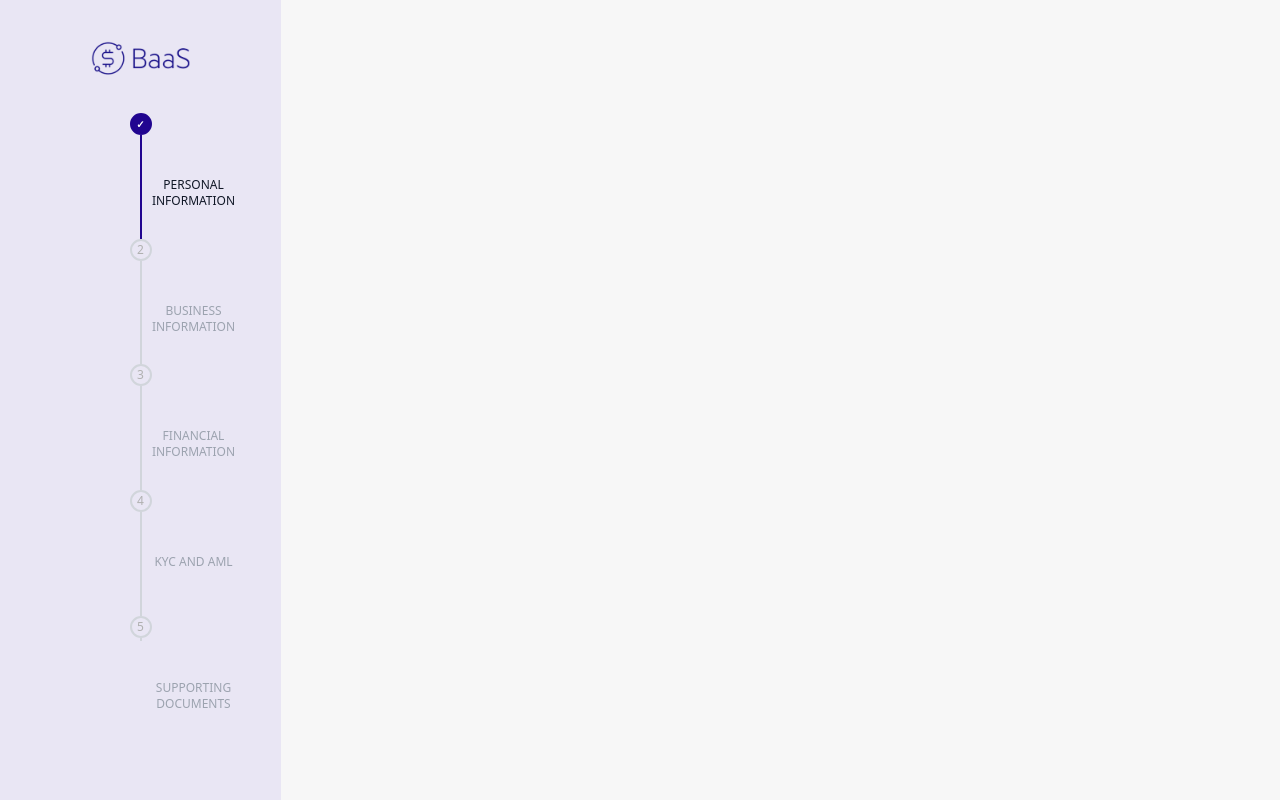
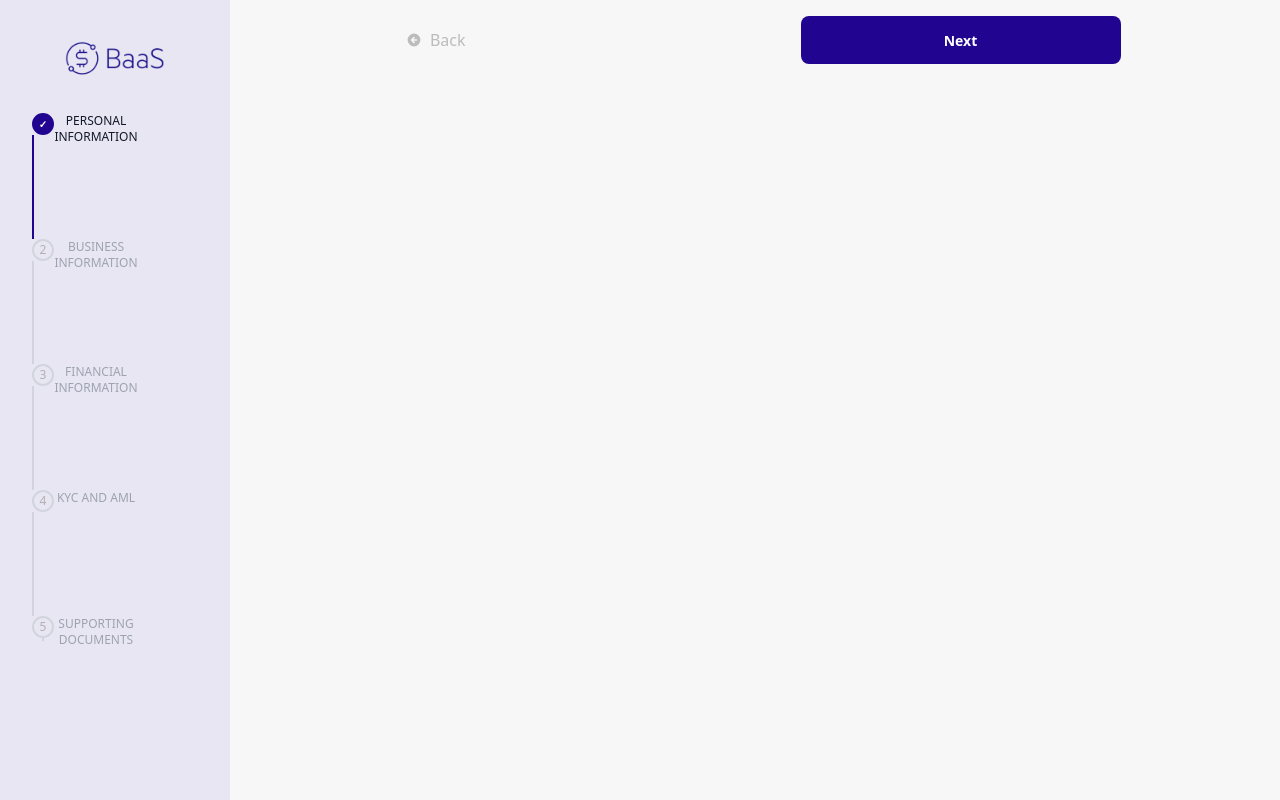
Before and after one commit to olukunle-abolade/BaaSNGWeb, a Next.js app: page /auth/profile in a window 1280 px wide. Built offline with nearby package versions, Linux system fonts and the light colour scheme.

Commit message:
profile: Stepper naviation control UI implementation

```diff
--- a/src/app/auth/profile/page.tsx
+++ b/src/app/auth/profile/page.tsx
@@ -40,7 +40,7 @@ const Profile = () => {
     newStep > 0 && newStep <= steps.length && setCurrentStep(newStep);
   }
   return (
-    <div className='w-full h-screen '>
+    <div className='w-full h-screen flex '>
       {/* sidbar */}
       <div className='w-[17.563rem] h-screen bg-p50'>
         <div className="flex items-center justify-center pt-10">
@@ -59,7 +59,14 @@ const Profile = () => {
             currentStep = {currentStep}
           />
         </div>
-
+      </div>
+      <div className='w-full'>
+        {/* Navigation control */}
+        <StepperControl
+          handleClick = {handleClick}
+          currentStep = {currentStep}
+          steps = {steps}
+        />
       </div>
     </div>
   )
--- a/src/components/stepper/Stepper.tsx
+++ b/src/components/stepper/Stepper.tsx
@@ -72,7 +72,7 @@ const Stepper: FC<IStepper> = ({steps, currentStep}) => {
 
   const displaySteps = newStep.map((step: any, index: number) => {
     return (
-      <div key={index} className={ index !== newStep.length - 1 ? "w-full h-[70vh] flex flex-col items-center" : 'flex flex-col items-center'}>
+      <div key={index} className={ index !== newStep.length - 1 ? "w-full h-[70vh] flex flex-col items-start" : 'flex flex-col items-center'}>
         <div className="relative flex  items-center text-n60 text-xs">
           <div className={`w-[22px] h-[22px] flex items-center justify-center  rounded-full transition duration-500 ease-in-out border-2 border-gray-300 ${step.selected ? "bg-kprimary text-white font-semibold border border-kprimary": ""}`}>
             {/* Display Numbers */}
@@ -82,7 +82,7 @@ const Stepper: FC<IStepper> = ({steps, currentStep}) => {
               </span> : (index + 1)
             }
           </div>
-          <div className={`absolute top-0 text-center mt-16 w-32 font-medium uppercase ${step.highlighted ? "text-gray-900": "text-gray-400"}` }>
+          <div className={`absolute top-0 text-center  w-32 font-medium uppercase ${step.highlighted ? "text-gray-900": "text-gray-400"}` }>
             {/* Display Description */}
             {step.description}
           </div>
@@ -97,7 +97,7 @@ const Stepper: FC<IStepper> = ({steps, currentStep}) => {
 
 
   return (
-    <div className="mx-4 p-4 h-[70vh] flex flex-col justify-between items-center">
+    <div className="mx-4 p-4 h-[70vh] flex flex-col justify-between items-start">
       {displaySteps}
     </div>
   )
--- a/src/components/stepper/StepperControl.tsx
+++ b/src/components/stepper/StepperControl.tsx
@@ -1,4 +1,6 @@
 import { FC } from "react";
+import CustomButton from "../CustomButton";
+import { HiArrowCircleLeft } from "react-icons/hi";
 
 interface IStepperControl {
   handleClick: any;
@@ -8,15 +10,13 @@ interface IStepperControl {
 
 const StepperControl: FC<IStepperControl> = ({handleClick, currentStep, steps }) => {
   return (
-    <div className='container flex justify-around mt-4'>
+    <div className=' flex w-full  justify-around mt-4'>
       {/* Back Button */}
-      <button onClick={() => handleClick()} className={ `bg-white text-slate-400 uppoercase py-2 px-4 rounded-xl font-semibold cursor-point border-2 border-slate-300 hover:bg-slate-700 hover:text-white transition duration-200 ease-in-out ${currentStep === 1 ? "opacity-50 cursor-not-allowed" : ""}`}>
-        Back
+      <button onClick={() => handleClick()} className={ `flex items-center text-[#828282] uppoercase py-2 px-4 font-normal cursor-point  hover:bg-slate-700 hover:text-white transition duration-200 ease-in-out ${currentStep === 1 ? "opacity-50 cursor-not-allowed" : ""}`}>
+        <HiArrowCircleLeft className="mr-2"/> Back
       </button>
       {/* Next Button */}
-      <button onClick = {() => handleClick("next")} className='bg-green-500 text-white uppoercase py-2 px-4 rounded-xl font-semibold cursor-point hover:bg-slate-700 hover:text-white transition duration-200 ease-in-out'>
-        {currentStep === steps.length - 1 ? "Confirm:" : "Next"}
-      </button>
+      <CustomButton onClick = {() => handleClick("next")} title= {currentStep === steps.length - 1 ? "Confirm:" : "Next"}  buttonStyle={{width: 320}}  />
     </div>
   )
 }
```
